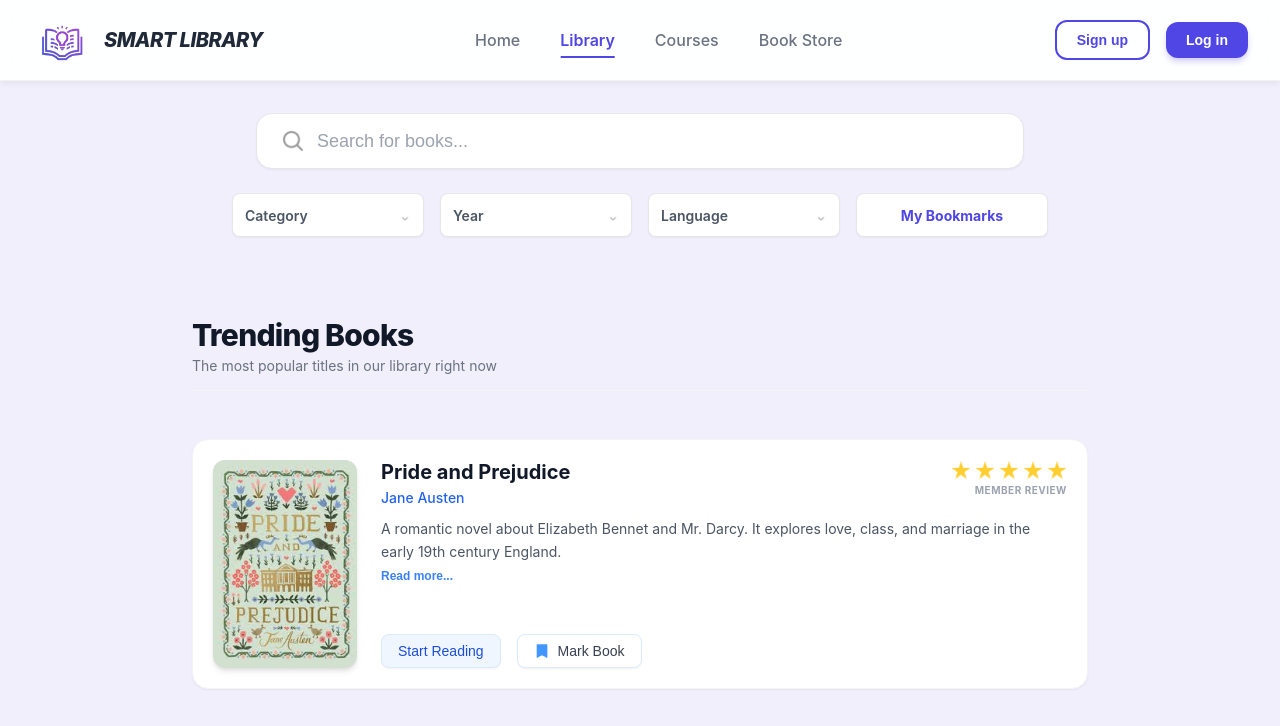
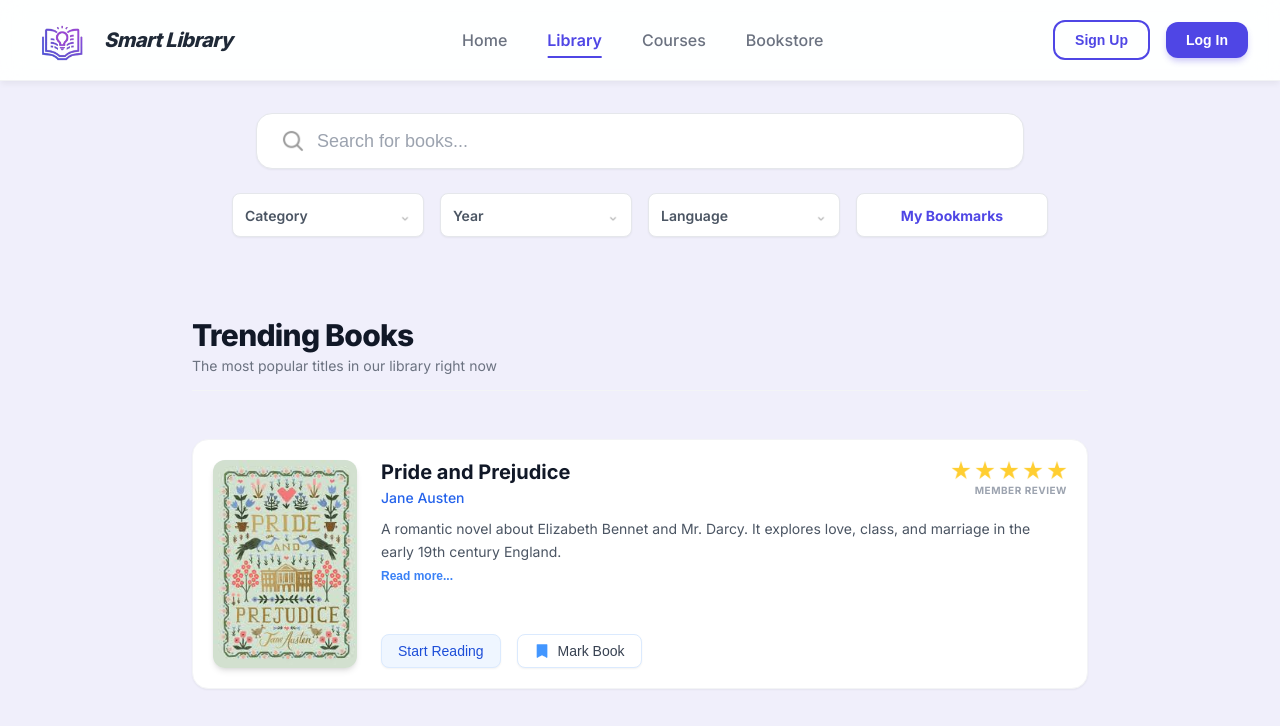
Before and after one commit to DinMengsea/Smart-Library, a plain HTML site: page scr/pages/library/library.html in a window 1280 px wide. Shown: the top 726 px of the page. Drawn offline with Linux system fonts and the light colour scheme.

Commit message:
fix navigationbar

```diff
--- a/scr/components/navigationbar/navigationbar.html
+++ b/scr/components/navigationbar/navigationbar.html
@@ -1,4 +1,3 @@
-<!-- navigationbar.html -->
 <header class="navmenu">
     <div class="nav-container">
         <div class="logobox">
@@ -6,27 +5,28 @@
                 <img src="../../assets/logo/ourlogo.png" alt="Logo">
             </div>
             <div class="logotext">
-                <p>SMART LIBRARY</p>
+                <p>Smart Library</p>
             </div>
         </div>
 
         <nav class="navmiddle" id="nav-links">
-            <a href="../home/home.html" class="navlink">Home</a>
-            <a href="../library/library.html" class="navlink active">Library</a>
+            <a href="../home/index.html" class="navlink">Home</a>
+            <a href="../library/library.html" class="navlink">Library</a>
             <a href="../courses/course.html" class="navlink">Courses</a>
-            <a href="../bookstore/bookstore.html" class="navlink">Book Store</a>
-            <div class="navright mobile-only">
-                <button class="signup">Sign up</button>
-                <button class="login">Log in</button>
+            <a href="../bookstore/bookstore.html" class="navlink">Bookstore</a>
+
+            <div class="mobile-only">
+                <button class="signup">Sign Up</button>
+                <button class="login">Log In</button>
             </div>
         </nav>
 
         <div class="navright desktop-only">
-            <button class="signup">Sign up</button>
-            <button class="login">Log in</button>
+            <button class="signup">Sign Up</button>
+            <button class="login">Log In</button>
         </div>
 
-        <button class="hamburger" id="hamburger-menu" aria-label="Toggle navigation">
+        <button class="hamburger" id="hamburger-menu">
             <span class="bar"></span>
             <span class="bar"></span>
             <span class="bar"></span>
--- a/scr/pages/courses/course style/course.css
+++ b/scr/pages/courses/course style/course.css
@@ -1,3 +1,5 @@
+@import url('https://fonts.googleapis.com/css2?family=Inter:wght@400;500;600;700;800&display=swap');
+
 body {
   margin: 0;
   font-family: 'Inter', sans-serif;
--- a/scr/pages/library/library.html
+++ b/scr/pages/library/library.html
@@ -10,14 +10,15 @@
     <link rel="stylesheet" href="./librarycss/library.css">
 </head>
 <body>
-        <div id="header-placeholder"></div>
-        <script type="module">
-            import { HeaderComponent } from '../../components/navigationbar/navigationbar.js';
-            HeaderComponent('header-placeholder');
-        </script>
+    <div id="nav"></div>
+    <script type="module">
+        import { HeaderComponent } from '../../components/navigationbar/navigationbar.js';
+        HeaderComponent('nav');
+    </script>
+
+
     <div id="root"></div>
     <!-- load script in order -->
-
     <script src="helper.js"></script>
     <script src="../../components/footer/footer.js"></script>
     <script src="filter.js"></script>
--- a/scr/pages/library/librarycss/variables.css
+++ b/scr/pages/library/librarycss/variables.css
@@ -30,5 +30,5 @@
 
 body {
   margin: 0;
-  font-family: -apple-system, BlinkMacSystemFont, "Segoe UI", Roboto, "Helvetica Neue", Arial, sans-serif;
+  font-family: 'Inter', -apple-system, BlinkMacSystemFont, "Segoe UI", Roboto, "Helvetica Neue", Arial, sans-serif;
 }
```
Also changed, not shown: scr/pages/home/index.html (added, +16 -0 lines), index.html (added).
